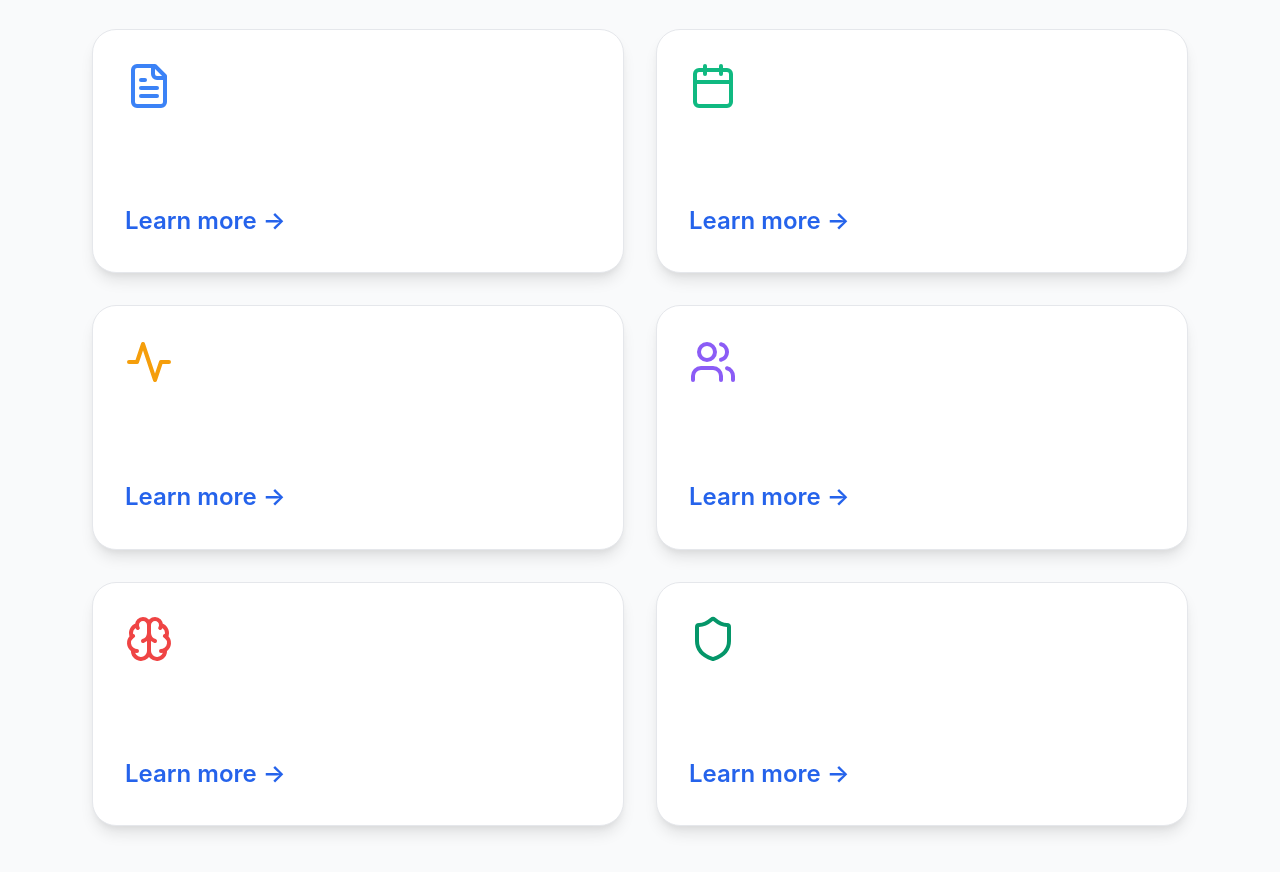
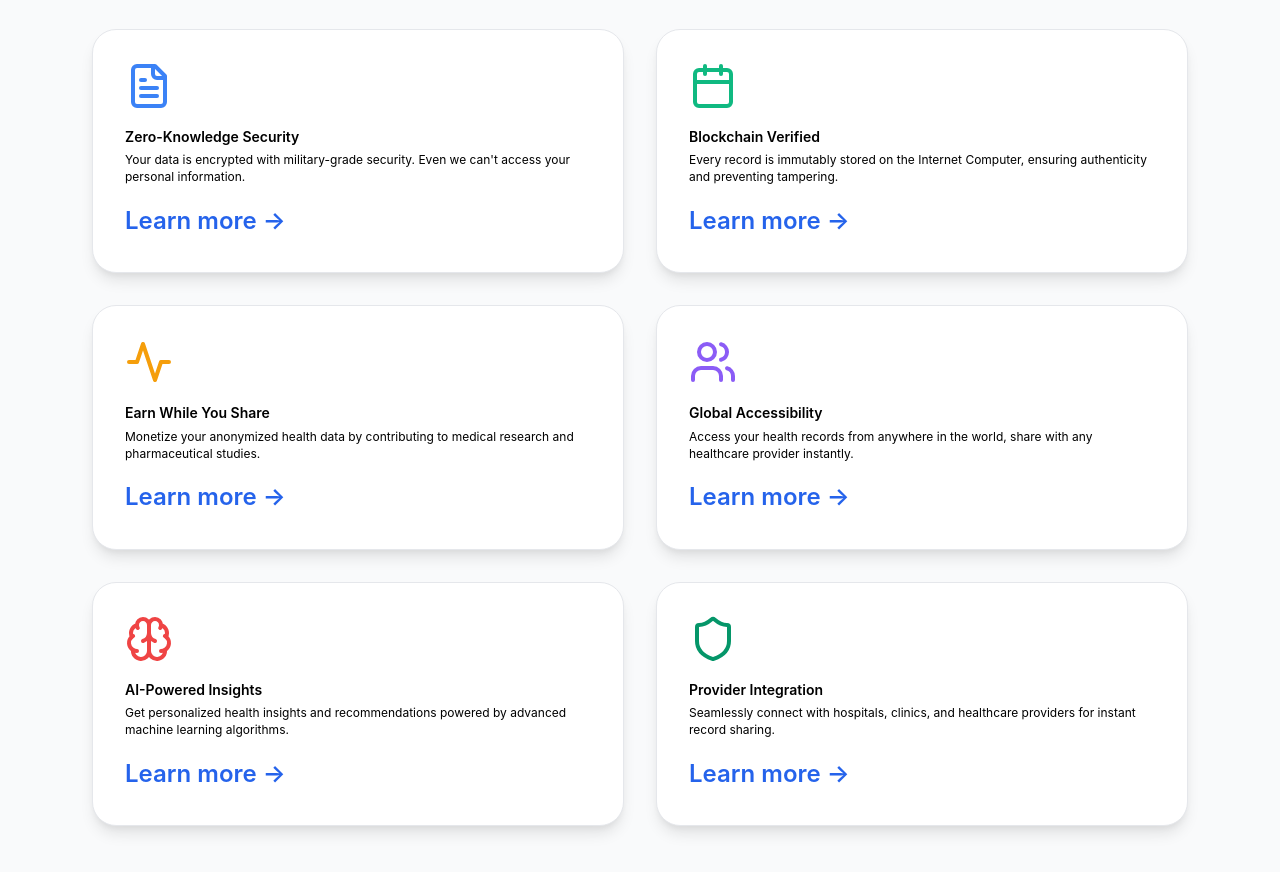
Before and after one commit to ishanrt119/icp-health, a React (Vite) app in the folder src/icp-health-frontend/: page / in a window 1280 px wide. Shown: the part 1100-1972 px from the top of the page. Built offline with nearby package versions, Linux system fonts and the light colour scheme; no server answers.

Commit message:
Initial commit

```diff
--- a/src/icp-health-frontend/src/components/pages/LandingPage.jsx
+++ b/src/icp-health-frontend/src/components/pages/LandingPage.jsx
@@ -194,8 +194,8 @@ const Landing = ({ onLoginClick, onDemoLogin }) => {
           <div className="features-grid">
             <div className="feature-item">
               <FileText size={48} className="feature-icon" style={{ color: '#3b82f6' }} />
-              <h3 className="feature-title">Zero-Knowledge Security</h3>
-              <p className="feature-description">
+              <h3 className="feature-title" style={{ color: 'black' }}>Zero-Knowledge Security</h3>
+              <p className="feature-description" style={{ color: 'black' }}>
                 Your data is encrypted with military-grade security. Even we can't access your personal information.
               </p>
               <span className="feature-link">Learn more →</span>
@@ -203,8 +203,8 @@ const Landing = ({ onLoginClick, onDemoLogin }) => {
 
             <div className="feature-item">
               <Calendar size={48} className="feature-icon" style={{ color: '#10b981' }} />
-              <h3 className="feature-title">Blockchain Verified</h3>
-              <p className="feature-description">
+              <h3 className="feature-title" style={{ color: 'black' }}>Blockchain Verified</h3>
+              <p className="feature-description" style={{ color: 'black' }}>
                 Every record is immutably stored on the Internet Computer, ensuring authenticity and preventing tampering.
               </p>
               <span className="feature-link">Learn more →</span>
@@ -212,8 +212,8 @@ const Landing = ({ onLoginClick, onDemoLogin }) => {
 
             <div className="feature-item">
               <Activity size={48} className="feature-icon" style={{ color: '#f59e0b' }} />
-              <h3 className="feature-title">Earn While You Share</h3>
-              <p className="feature-description">
+              <h3 className="feature-title" style={{ color: 'black' }}>Earn While You Share</h3>
+              <p className="feature-description" style={{ color: 'black' }}>
                 Monetize your anonymized health data by contributing to medical research and pharmaceutical studies.
               </p>
               <span className="feature-link">Learn more →</span>
@@ -221,8 +221,8 @@ const Landing = ({ onLoginClick, onDemoLogin }) => {
 
             <div className="feature-item">
               <Users size={48} className="feature-icon" style={{ color: '#8b5cf6' }} />
-              <h3 className="feature-title">Global Accessibility</h3>
-              <p className="feature-description">
+              <h3 className="feature-title" style={{ color: 'black' }}>Global Accessibility</h3>
+              <p className="feature-description" style={{ color: 'black' }}>
                 Access your health records from anywhere in the world, share with any healthcare provider instantly.
               </p>
               <span className="feature-link">Learn more →</span>
@@ -230,8 +230,8 @@ const Landing = ({ onLoginClick, onDemoLogin }) => {
 
             <div className="feature-item">
               <Brain size={48} className="feature-icon" style={{ color: '#ef4444' }} />
-              <h3 className="feature-title">AI-Powered Insights</h3>
-              <p className="feature-description">
+              <h3 className="feature-title" style={{ color: 'black' }}>AI-Powered Insights</h3>
+              <p className="feature-description" style={{ color: 'black' }}>
                 Get personalized health insights and recommendations powered by advanced machine learning algorithms.
               </p>
               <span className="feature-link">Learn more →</span>
@@ -239,8 +239,8 @@ const Landing = ({ onLoginClick, onDemoLogin }) => {
 
             <div className="feature-item">
               <Shield size={48} className="feature-icon" style={{ color: '#059669' }} />
-              <h3 className="feature-title">Provider Integration</h3>
-              <p className="feature-description">
+              <h3 className="feature-title" style={{ color: 'black' }}>Provider Integration</h3>
+              <p className="feature-description" style={{ color: 'black' }}>
                 Seamlessly connect with hospitals, clinics, and healthcare providers for instant record sharing.
               </p>
               <span className="feature-link">Learn more →</span>
--- a/src/icp-health-frontend/src/components/pages/landing.css
+++ b/src/icp-health-frontend/src/components/pages/landing.css
@@ -611,13 +611,13 @@
 }
 
 .card-title {
-  color: rgba(255, 255, 255, 0.8);
+  color: black(255, 255, 255, 0.8);
   font-size: var(--text-sm);
   margin-bottom: var(--space-1);
 }
 
 .card-value {
-  color: white;
+  color: black;
   font-size: var(--text-lg);
   font-weight: var(--font-weight-bold);
 }
```
